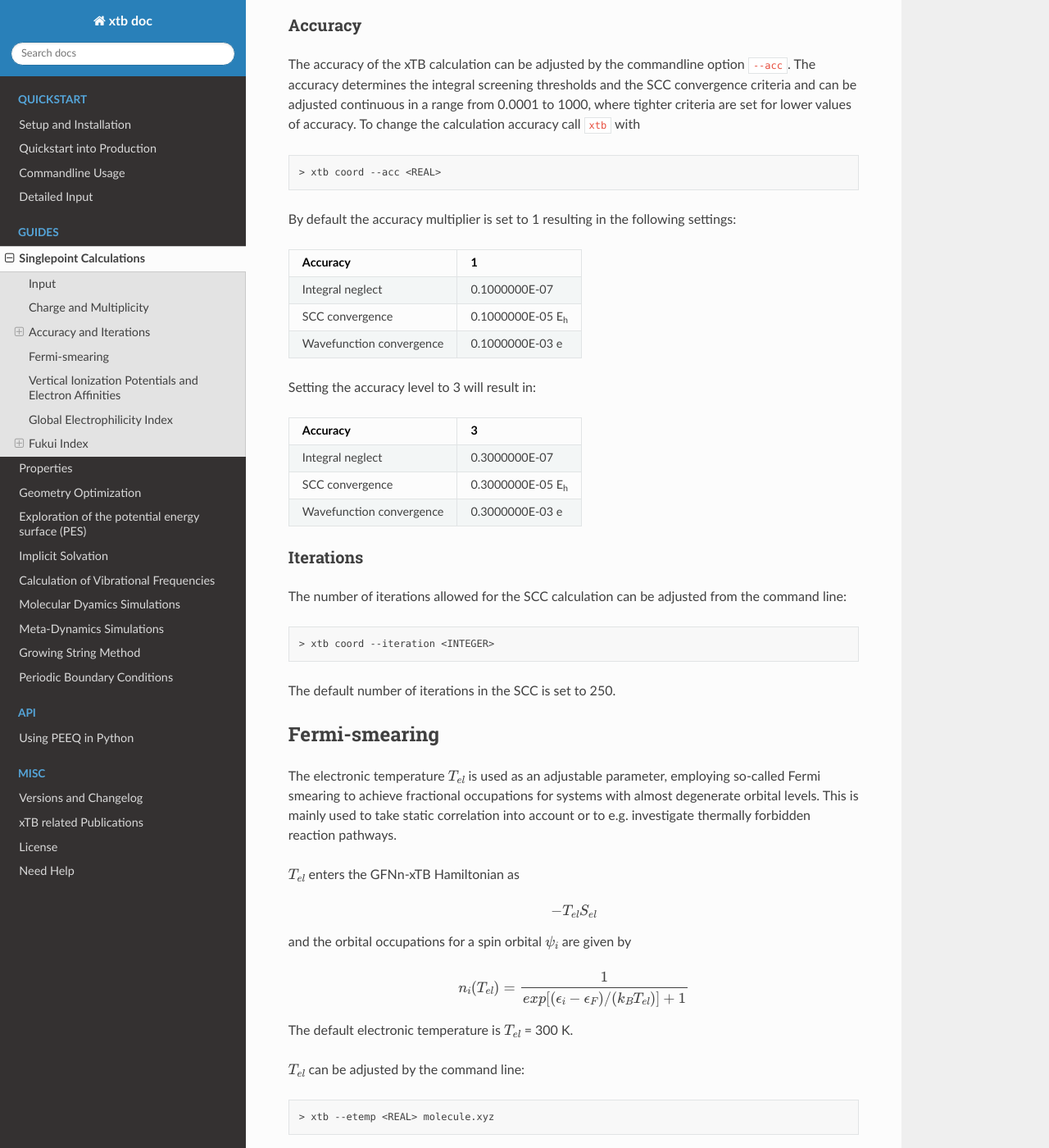
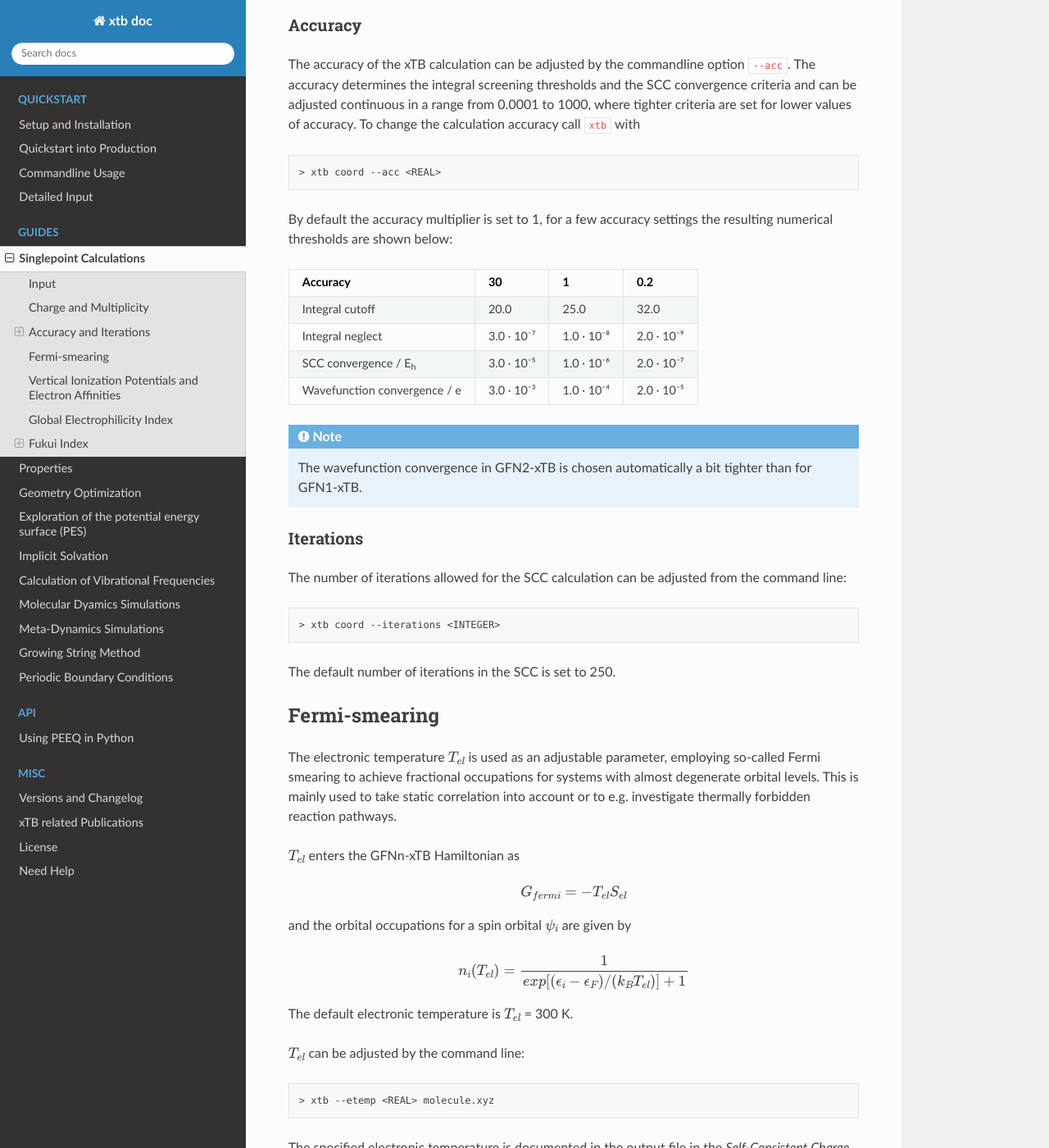
Before and after one commit to grimme-lab/xtb_docs, a Sphinx documentation site: the page built from source/sp.rst, in a window 1280 px wide and 1400 px high, scrolled down 3649 px. Shown: the whole window at 82% size. Built offline with Sphinx 7.4.7 and the Read the Docs theme 2.0.0, drawn with Linux system fonts in a browser that asks for light colours.

Commit message:
added better examples for accuracy setting

```diff
--- a/source/sp.rst
+++ b/source/sp.rst
@@ -178,30 +178,23 @@ To change the calculation accuracy call ``xtb`` with
 
   > xtb coord --acc <REAL>
 
-By default the accuracy multiplier is set to 1 resulting in the following settings:
+By default the accuracy multiplier is set to 1, for a few accuracy settings
+the resulting numerical thresholds are shown below:
 
-+---------------------------+------------------------------------+
-| Accuracy                  |           1                        |
-+===========================+====================================+
-| Integral neglect          |     0.1000000E-07                  |
-+---------------------------+------------------------------------+
-| SCC convergence           |     0.1000000E-05 E\ :sub:`h`\     |
-+---------------------------+------------------------------------+
-| Wavefunction convergence  |     0.1000000E-03 e                |
-+---------------------------+------------------------------------+
++--------------------------------+------------+------------+------------+
+| Accuracy                       |         30 |          1 |        0.2 |
++================================+============+============+============+
+| Integral cutoff                |       20.0 |       25.0 |       32.0 |
++--------------------------------+------------+------------+------------+
+| Integral neglect               | 3.0 · 10⁻⁷ | 1.0 · 10⁻⁸ | 2.0 · 10⁻⁹ |
++--------------------------------+------------+------------+------------+
+| SCC convergence / E\ :sub:`h`\ | 3.0 · 10⁻⁵ | 1.0 · 10⁻⁶ | 2.0 · 10⁻⁷ |
++--------------------------------+------------+------------+------------+
+| Wavefunction convergence / e   | 3.0 · 10⁻³ | 1.0 · 10⁻⁴ | 2.0 · 10⁻⁵ |
++--------------------------------+------------+------------+------------+
 
-Setting the accuracy level to 3 will result in:
-
-+---------------------------+------------------------------------+
-| Accuracy                  |           3                        |
-+===========================+====================================+
-| Integral neglect          |     0.3000000E-07                  |
-+---------------------------+------------------------------------+
-| SCC convergence           |     0.3000000E-05 E\ :sub:`h`\     |
-+---------------------------+------------------------------------+
-| Wavefunction convergence  |     0.3000000E-03 e                |
-+---------------------------+------------------------------------+
-
+.. note:: The wavefunction convergence in GFN2-xTB is chosen automatically
+          a bit tighter than for GFN1-xTB.
 
 Iterations
 ----------
@@ -210,7 +203,7 @@ The number of iterations allowed for the SCC calculation can be adjusted from th
 
 .. code:: sh
 
-  > xtb coord --iteration <INTEGER>
+  > xtb coord --iterations <INTEGER>
 
 The default number of iterations in the SCC is set to 250.
 
@@ -225,7 +218,7 @@ This is mainly used to take static correlation into account or to e.g. investiga
 
 .. math::
 
-   -T_{el}S_{el}
+   G_{fermi} = -T_{el}S_{el}
 
 and the orbital occupations for a spin orbital :math:`\psi_{i}` are given by
 
```
